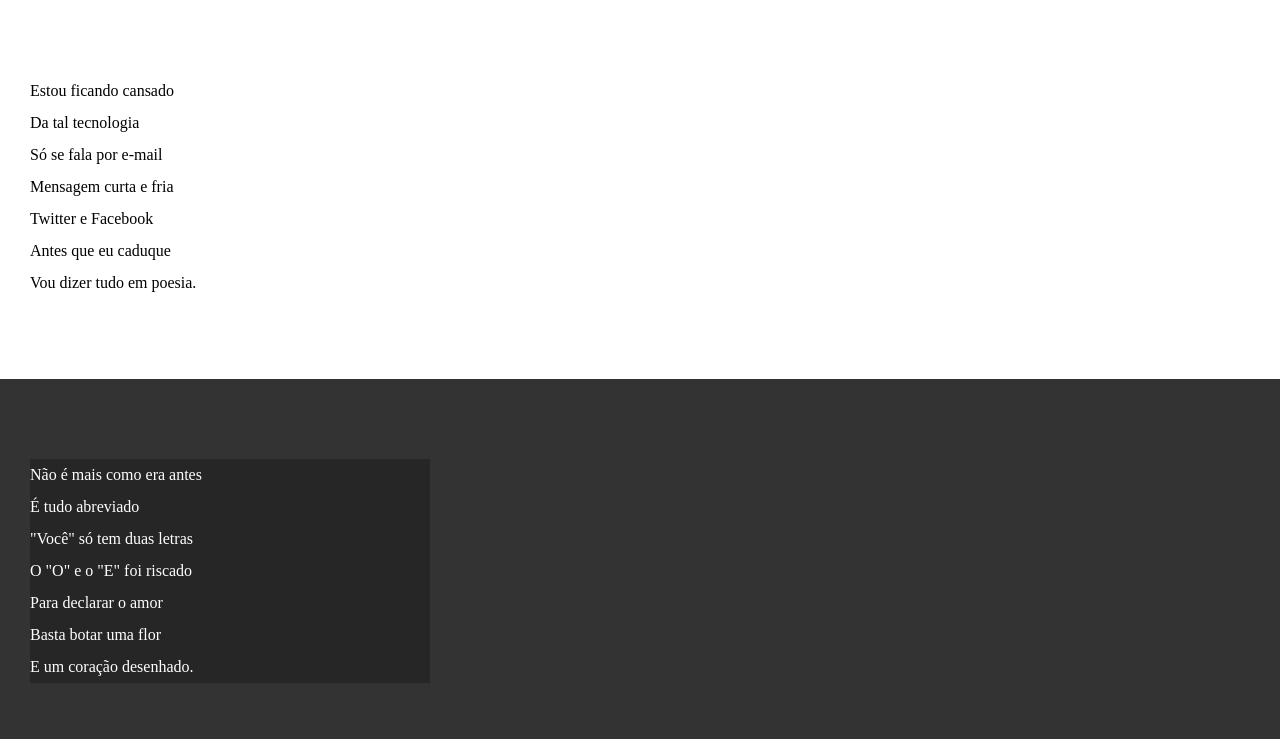
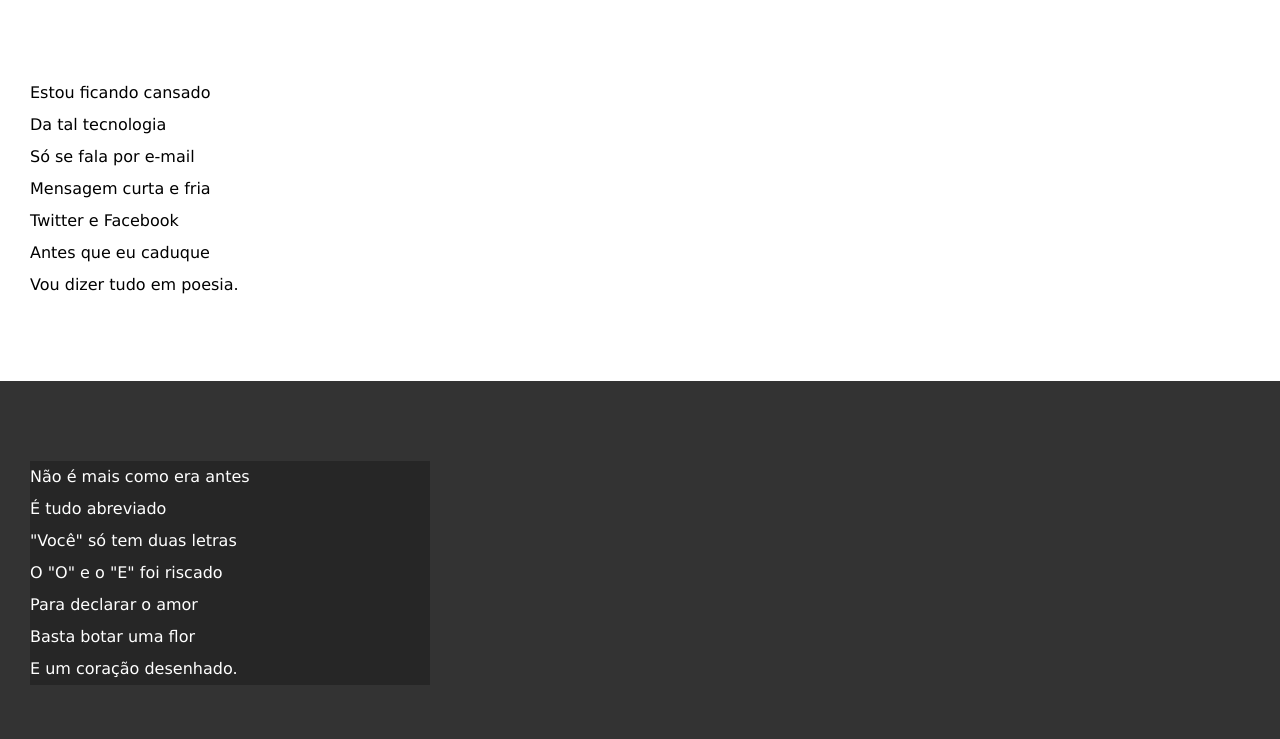
Before and after one commit to arthur201306/html-css, a plain HTML site: page desafios/d012/index.html in a window 1280 px wide. Shown: the part 160-899 px from the top of the page. Drawn offline with nearby package versions, Linux system fonts and the light colour scheme.

Commit message:
fonte não pegou ;-;

```diff
--- a/desafios/d012/estilo/style.css
+++ b/desafios/d012/estilo/style.css
@@ -1,13 +1,26 @@
 @charset "UTF-8";
+
+@import url('https://fonts.googleapis.com/css2?family=Sriracha&display=swap');
+
+@import url('https://fonts.googleapis.com/css2?family=Work+Sans:ital,wght@0,100;0,200;0,300;0,400;0,500;0,600;0,700;0,800;0,900;1,100;1,200;1,300;1,400;1,500;1,600;1,700;1,800;1,900&display=swap');
+
+
+:root {
+    --font-one: Verdana, Geneva, Tahoma, sans-serif;
+    --font-two: 'Work Sans', Arial, Helvetica, sans-serif;
+    --font-3: 'Sriracha', cursive;
+}
 
 * {
     margin: 0;
-    padding: 0
+    padding: 0;
+    font-family: var(--font-one);
 }
 
 html, body {
     min-height: 100vh;
     background-color: darkgray;
+    font-family: var(--font-one);
 }
 
 header {
@@ -19,6 +32,7 @@ header {
 header > h1 {
     padding-top: 50px;
     font-variant: small-caps;
+    font-family: var(--font-two);
 }
 
 header > p {
@@ -40,6 +54,7 @@ section {
     padding-bottom: 10vh;
     line-height: 2em;
     padding-left: 30px;
+    font-family: var(--font-3);
 }
 
 section.normal {
```
